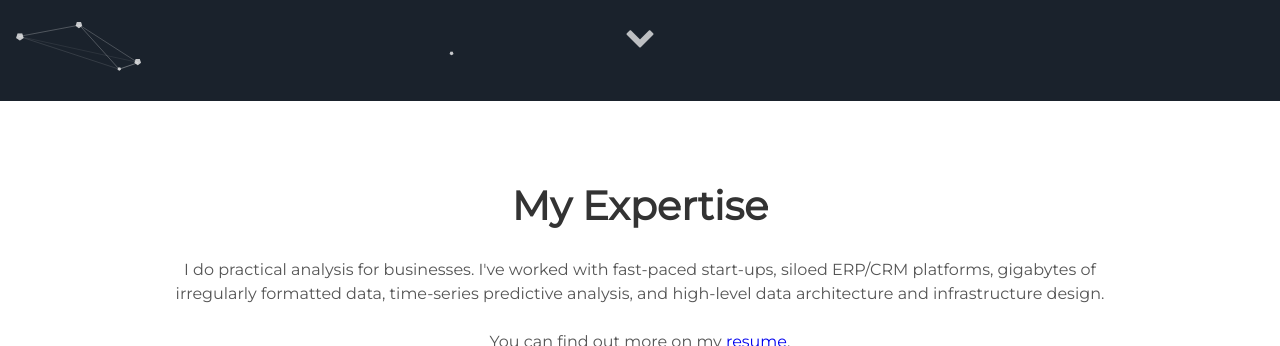
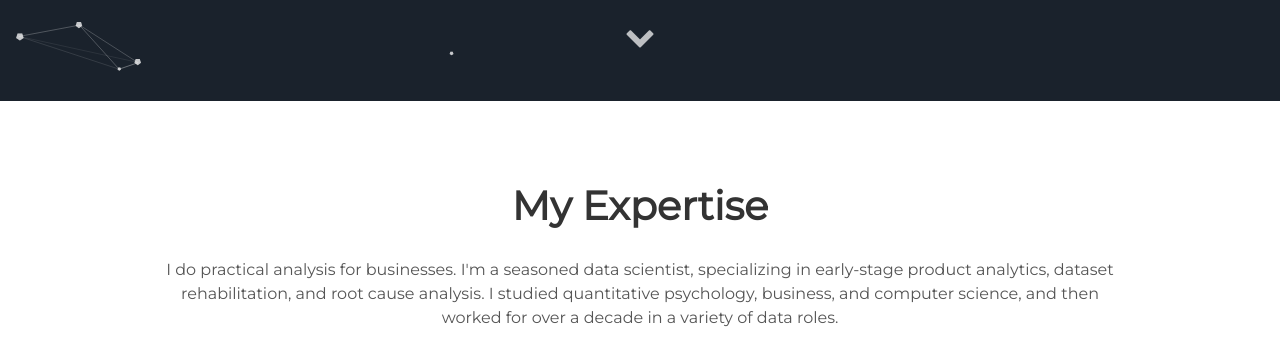
Before and after one commit to octokatt/old_website, a Jekyll site: the page built from index.html, in a window 1280 px wide and 900 px high, scrolled down 799 px, cut to the strip 0-346 px from the top of the window. Built offline with Jekyll 4.4.1, drawn with Linux system fonts in a browser that asks for light colours.

Commit message:
updating bio

```diff
--- a/_config.yml
+++ b/_config.yml
@@ -6,7 +6,7 @@ url: "kattkennedy.me" # the base hostname & protocol for your site e.g. http://w
 
 # User settings
 username: Katt Kennedy
-user_description: I do practical analysis for businesses. I've worked with fast-paced start-ups, siloed ERP/CRM platforms, gigabytes of irregularly formatted data, time-series predictive analysis, and high-level data architecture and infrastructure design.  <br> <br>  You can find out more on my <a href="resume.pdf">resume</a>.
+user_description: I do practical analysis for businesses. I'm a seasoned data scientist, specializing in early-stage product analytics, dataset rehabilitation, and root cause analysis.  I studied quantitative psychology, business, and computer science, and then worked for over a decade in a variety of data roles.   <br> <br>  You can find out more on my <a href="resume.pdf">resume</a>.
 user_title: Data Scientist
 email: katt@fatehold.com
 twitter_username: octokatt_bot
```
